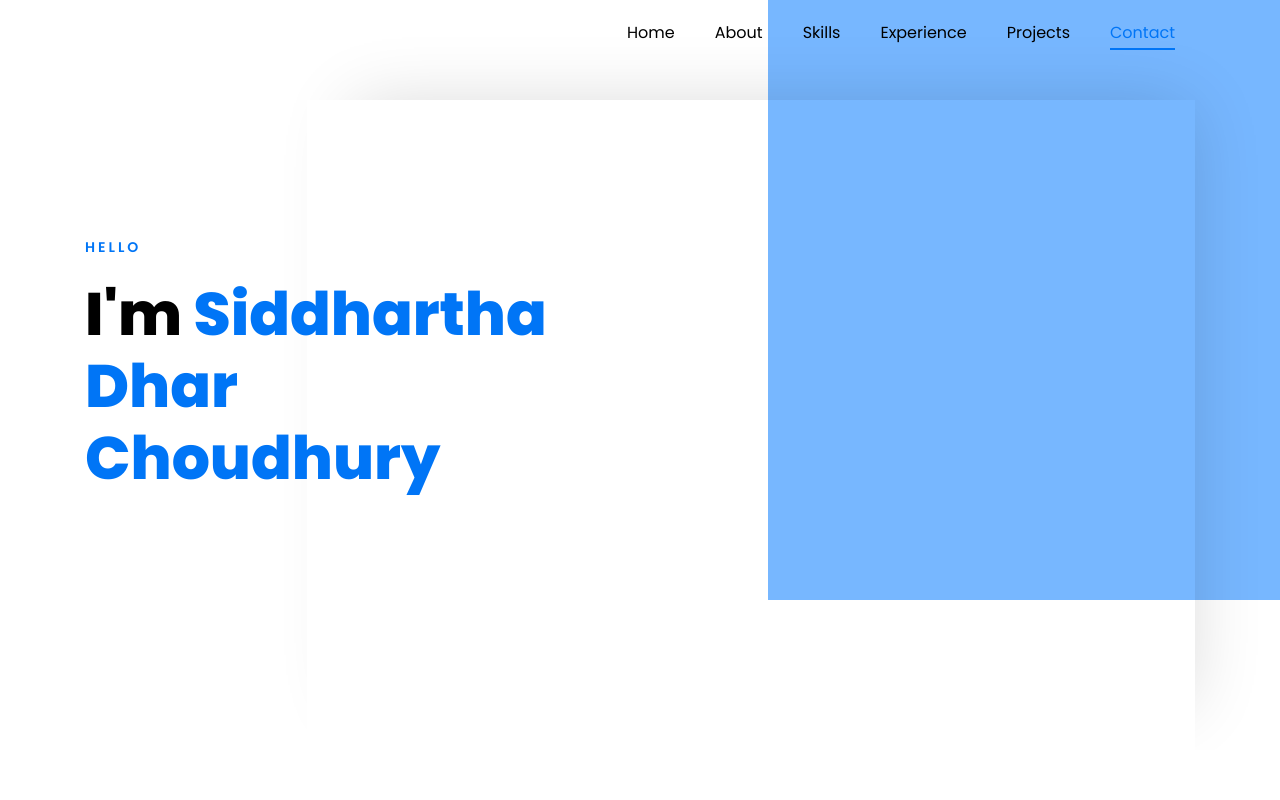
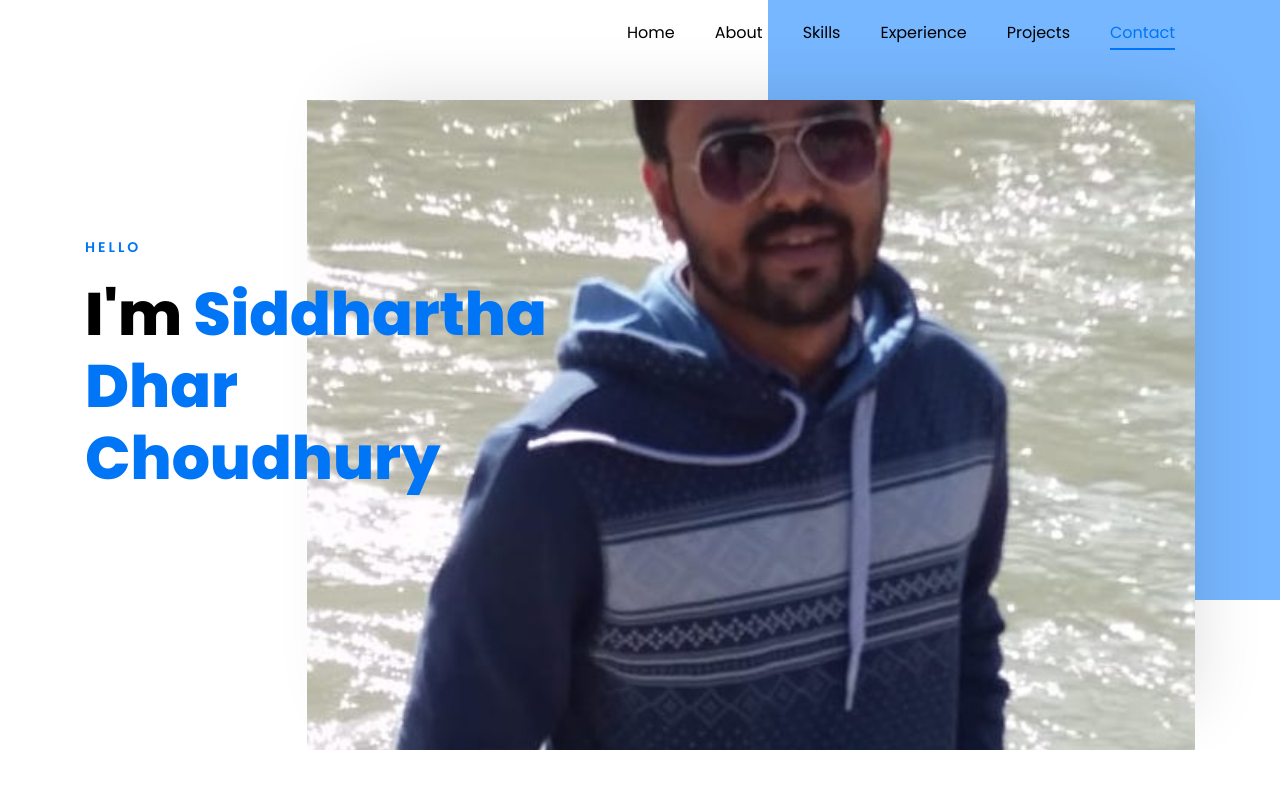
Before and after one commit to frankhart2017/portfolio, a plain HTML site: page index.html in a window 1280 px wide. Shown: the top 800 px of the page. Drawn offline with Linux system fonts and the light colour scheme; files whose address does not match are found by name.

Commit message:
Update index.html

```diff
--- a/index.html
+++ b/index.html
@@ -49,7 +49,7 @@
 	      	<div class="overlay"></div>
 	        <div class="container">
 	          <div class="row d-md-flex no-gutters slider-text align-items-end justify-content-end" data-scrollax-parent="true">
-	          	<div class="one-third order-md-last img" style="background-image:url(images/bg_1.jpg);">
+	          	<div class="one-third order-md-last img" style="background-image:url(images/bg_1.jpeg);">
 	          		<div class="overlay"></div>
 	          	</div>
 		          <div class="one-forth d-flex  align-items-center ftco-animate" data-scrollax=" properties: { translateY: '70%' }">
```
